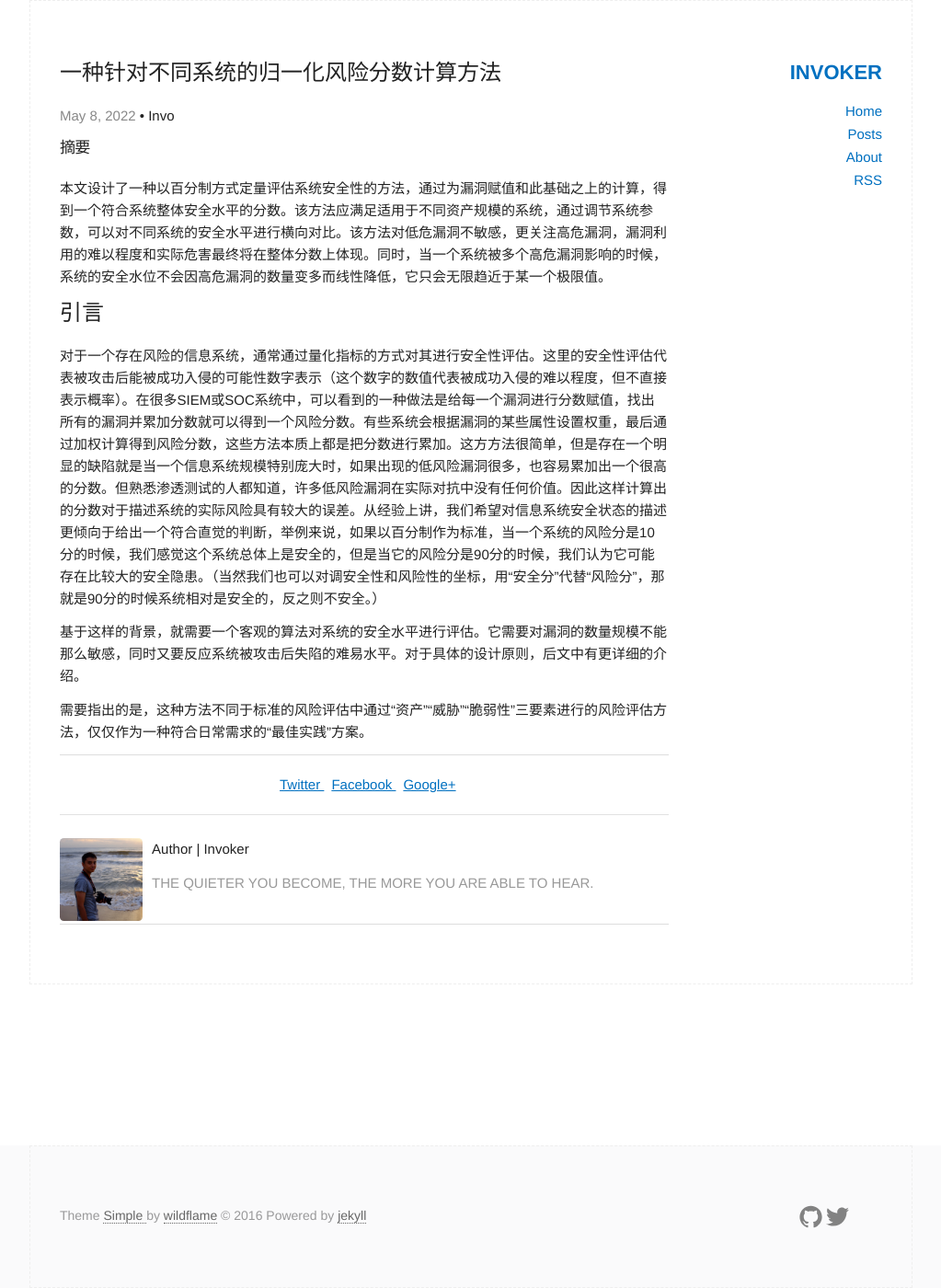
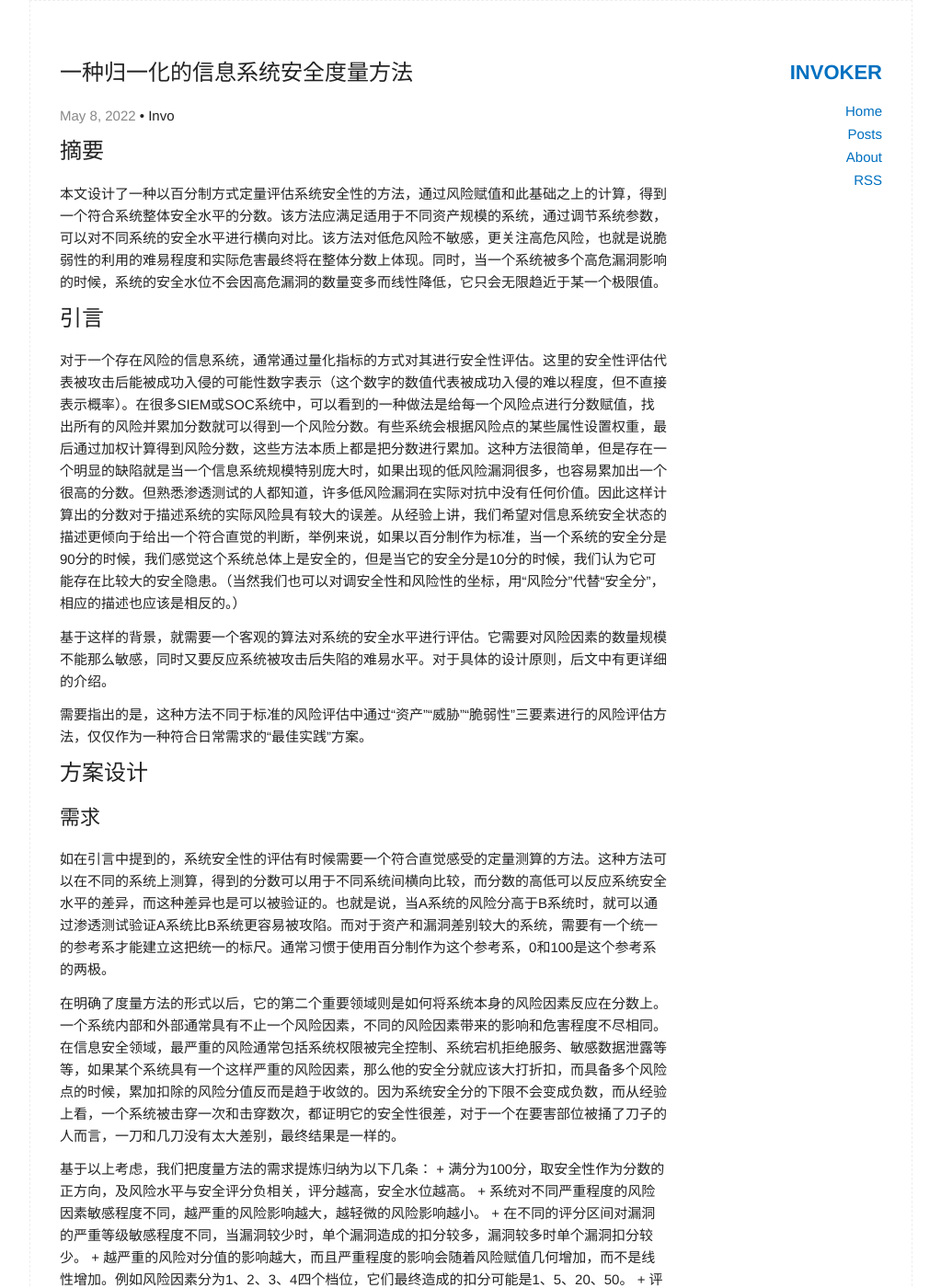
Before and after one commit to wangzf0225/wangzf0225.github.io, a Jekyll site: the page built from _posts/2022-05-09-a-method-to-give-a-risk-score-of-a-vulnerable-systems.md, in a window 1280 px wide and 1400 px high. Shown: the whole window at 92% size, without its empty margins (128-1151 px from the left). Built offline with Jekyll 4.4.1, drawn with Linux system fonts in a browser that asks for light colours; some of the changed text lies outside the part shown.

Commit message:
A New Article(Update): a-method-to-give-a-risk-score-of-a-vulnerable-systems

```diff
--- a/_posts/2022-05-09-a-method-to-give-a-risk-score-of-a-vulnerable-systems.md
+++ b/_posts/2022-05-09-a-method-to-give-a-risk-score-of-a-vulnerable-systems.md
@@ -1,16 +1,67 @@
 ---
 layout: post
-title:  "一种针对不同系统的归一化风险分数计算方法"
+title:  "一种归一化的信息系统安全度量方法"
 date: 2022-05-09 03:06:26 +0800
 author : Invo
 categories: original
 ---
-#### 摘要
-本文设计了一种以百分制方式定量评估系统安全性的方法，通过为漏洞赋值和此基础之上的计算，得到一个符合系统整体安全水平的分数。该方法应满足适用于不同资产规模的系统，通过调节系统参数，可以对不同系统的安全水平进行横向对比。该方法对低危漏洞不敏感，更关注高危漏洞，漏洞利用的难以程度和实际危害最终将在整体分数上体现。同时，当一个系统被多个高危漏洞影响的时候，系统的安全水位不会因高危漏洞的数量变多而线性降低，它只会无限趋近于某一个极限值。
+# 摘要
+本文设计了一种以百分制方式定量评估系统安全性的方法，通过风险赋值和此基础之上的计算，得到一个符合系统整体安全水平的分数。该方法应满足适用于不同资产规模的系统，通过调节系统参数，可以对不同系统的安全水平进行横向对比。该方法对低危风险不敏感，更关注高危风险，也就是说脆弱性的利用的难易程度和实际危害最终将在整体分数上体现。同时，当一个系统被多个高危漏洞影响的时候，系统的安全水位不会因高危漏洞的数量变多而线性降低，它只会无限趋近于某一个极限值。
 
 # 引言
-对于一个存在风险的信息系统，通常通过量化指标的方式对其进行安全性评估。这里的安全性评估代表被攻击后能被成功入侵的可能性数字表示（这个数字的数值代表被成功入侵的难以程度，但不直接表示概率）。在很多SIEM或SOC系统中，可以看到的一种做法是给每一个漏洞进行分数赋值，找出所有的漏洞并累加分数就可以得到一个风险分数。有些系统会根据漏洞的某些属性设置权重，最后通过加权计算得到风险分数，这些方法本质上都是把分数进行累加。这方方法很简单，但是存在一个明显的缺陷就是当一个信息系统规模特别庞大时，如果出现的低风险漏洞很多，也容易累加出一个很高的分数。但熟悉渗透测试的人都知道，许多低风险漏洞在实际对抗中没有任何价值。因此这样计算出的分数对于描述系统的实际风险具有较大的误差。从经验上讲，我们希望对信息系统安全状态的描述更倾向于给出一个符合直觉的判断，举例来说，如果以百分制作为标准，当一个系统的风险分是10分的时候，我们感觉这个系统总体上是安全的，但是当它的风险分是90分的时候，我们认为它可能存在比较大的安全隐患。（当然我们也可以对调安全性和风险性的坐标，用“安全分”代替“风险分”，那就是90分的时候系统相对是安全的，反之则不安全。）
+对于一个存在风险的信息系统，通常通过量化指标的方式对其进行安全性评估。这里的安全性评估代表被攻击后能被成功入侵的可能性数字表示（这个数字的数值代表被成功入侵的难以程度，但不直接表示概率）。在很多SIEM或SOC系统中，可以看到的一种做法是给每一个风险点进行分数赋值，找出所有的风险并累加分数就可以得到一个风险分数。有些系统会根据风险点的某些属性设置权重，最后通过加权计算得到风险分数，这些方法本质上都是把分数进行累加。这种方法很简单，但是存在一个明显的缺陷就是当一个信息系统规模特别庞大时，如果出现的低风险漏洞很多，也容易累加出一个很高的分数。但熟悉渗透测试的人都知道，许多低风险漏洞在实际对抗中没有任何价值。因此这样计算出的分数对于描述系统的实际风险具有较大的误差。从经验上讲，我们希望对信息系统安全状态的描述更倾向于给出一个符合直觉的判断，举例来说，如果以百分制作为标准，当一个系统的安全分是90分的时候，我们感觉这个系统总体上是安全的，但是当它的安全分是10分的时候，我们认为它可能存在比较大的安全隐患。（当然我们也可以对调安全性和风险性的坐标，用“风险分”代替“安全分”，相应的描述也应该是相反的。）
 
-基于这样的背景，就需要一个客观的算法对系统的安全水平进行评估。它需要对漏洞的数量规模不能那么敏感，同时又要反应系统被攻击后失陷的难易水平。对于具体的设计原则，后文中有更详细的介绍。
+基于这样的背景，就需要一个客观的算法对系统的安全水平进行评估。它需要对风险因素的数量规模不能那么敏感，同时又要反应系统被攻击后失陷的难易水平。对于具体的设计原则，后文中有更详细的介绍。
 
 需要指出的是，这种方法不同于标准的风险评估中通过“资产”“威胁”“脆弱性”三要素进行的风险评估方法，仅仅作为一种符合日常需求的“最佳实践”方案。
+
+# 方案设计
+
+## 需求
+
+如在引言中提到的，系统安全性的评估有时候需要一个符合直觉感受的定量测算的方法。这种方法可以在不同的系统上测算，得到的分数可以用于不同系统间横向比较，而分数的高低可以反应系统安全水平的差异，而这种差异也是可以被验证的。也就是说，当A系统的风险分高于B系统时，就可以通过渗透测试验证A系统比B系统更容易被攻陷。而对于资产和漏洞差别较大的系统，需要有一个统一的参考系才能建立这把统一的标尺。通常习惯于使用百分制作为这个参考系，0和100是这个参考系的两极。
+
+在明确了度量方法的形式以后，它的第二个重要领域则是如何将系统本身的风险因素反应在分数上。一个系统内部和外部通常具有不止一个风险因素，不同的风险因素带来的影响和危害程度不尽相同。在信息安全领域，最严重的风险通常包括系统权限被完全控制、系统宕机拒绝服务、敏感数据泄露等等，如果某个系统具有一个这样严重的风险因素，那么他的安全分就应该大打折扣，而具备多个风险点的时候，累加扣除的风险分值反而是趋于收敛的。因为系统安全分的下限不会变成负数，而从经验上看，一个系统被击穿一次和击穿数次，都证明它的安全性很差，对于一个在要害部位被捅了刀子的人而言，一刀和几刀没有太大差别，最终结果是一样的。
+
+基于以上考虑，我们把度量方法的需求提炼归纳为以下几条：
+    + 满分为100分，取安全性作为分数的正方向，及风险水平与安全评分负相关，评分越高，安全水位越高。
+    + 系统对不同严重程度的风险因素敏感程度不同，越严重的风险影响越大，越轻微的风险影响越小。
+    + 在不同的评分区间对漏洞的严重等级敏感程度不同，当漏洞较少时，单个漏洞造成的扣分较多，漏洞较多时单个漏洞扣分较少。
+    + 越严重的风险对分值的影响越大，而且严重程度的影响会随着风险赋值几何增加，而不是线性增加。例如风险因素分为1、2、3、4四个档位，它们最终造成的扣分可能是1、5、20、50。
+    + 评分的下限是0分，不会出现负分的情况。
+
+
+
+## 分析
+
+有了整体的方向，就开始构思如何去实现。
+
+首先困扰我的，是如何把风险累加的结果设计成有限的，这个过程不应该人为的控制，而是由于算法的数学特性自动反应在结果上的。于是我想到了有限函数，函数在无穷远处逼近一个极限，这样才能保证当风险因素不断叠加后，分数不会低于0。而风险因素的变化对分数的影响是一致的，于是我想到函数的单调性，于是这个函数应该是一个单调有限函数。回忆学过函数类型，一元一次函数、一元n次函数都没有极限，三角函数不单调，剩下的就是指数函数、幂函数和双曲线函数。
+
+其次，当风险因素的赋值是线性的，而不同的赋值对分数的影响是非线性的。我想到给输入的风险因素赋值加一个权重系数，用于放大不同等级的风险对分数的影响。改变权重系数，可以调节对不同等级风险的差异放大的效果。
+
+第三，函数应该是单调递减的，没有风险的时候分数是100，随着风险的增加，安全分不断降低（安全分=100-风险分），直至趋近于0。因此在定义域是0到正无穷的范围内，计算风险分的函数的变化区间是0到某个数值，最终通过乘一个系数调整成0到100。
+
+综合以上要求，我们发现幂函数可以通过一些变换来达到想要的效果，因此我们把目光锁定在e的x次方这个表达式上。
+
+## 设计
+
+## 使用
+
+脆弱性赋值
+不同级别的漏洞代表不同的脆弱性，那么如何界定脆弱性的严重程度，需要一套可以量化的方法。这里从紧急-重要两个维度区分脆弱性的严重程度，其中紧急优先于重要。
+表 3 9 脆弱性分级
+    紧急  不紧急
+重要  严重  中
+不重要 高   低
+
+依照上表所示，根据紧急和重要程度的不同，脆弱性被分为严重、高、中、低四级，在本方案中，这四种等级的脆弱性赋值依次为4、3、2、1。
+表达式
+我们设计的表达式如下
+RISK SCORE=100- 100EXP[-∑_(i=1)^4▒x_i/p_i ]=100-100∏_(i=1)^4▒e^(-x_i/p_i )
+x_i是某个级别的脆弱性赋值的总和，其中，x_1，x_2 〖，x〗_3，x_4分别代表低危、中危、高危、严重四个等级的告警单项风险分值求和后的总分。同级别所有脆弱性的得分累加到一起就是这个x_i的值，例如3个低危漏洞的脆弱性赋值总和是1*3=3，5个严重漏洞的脆弱性赋值总和是4*5=20。需要注意的是同一种漏洞的脆弱性赋值需要分别计分，不可以合并成一项脆弱性。
+p_i是一个用来修正风险权重的系数，我们约定p_1=50，p_2=18〖，p〗_3=12，p_4=5。
+按照上式计算出的最终得分，就是冬奥云上应用系统的最终安全态势评分。
+
+
+# 总结
```
Also changed, not shown: 1 other file.
